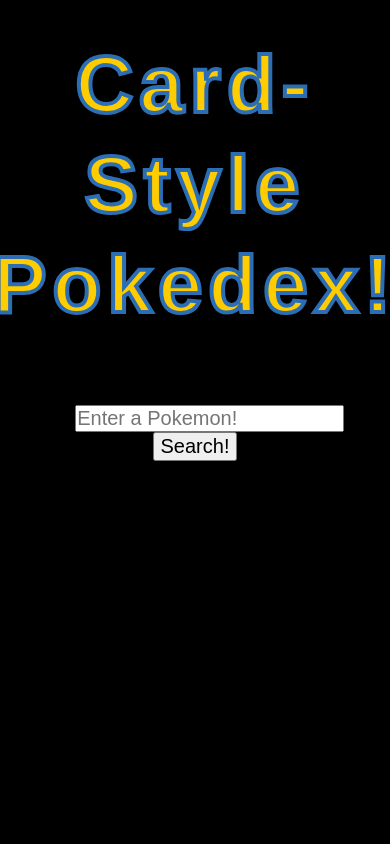
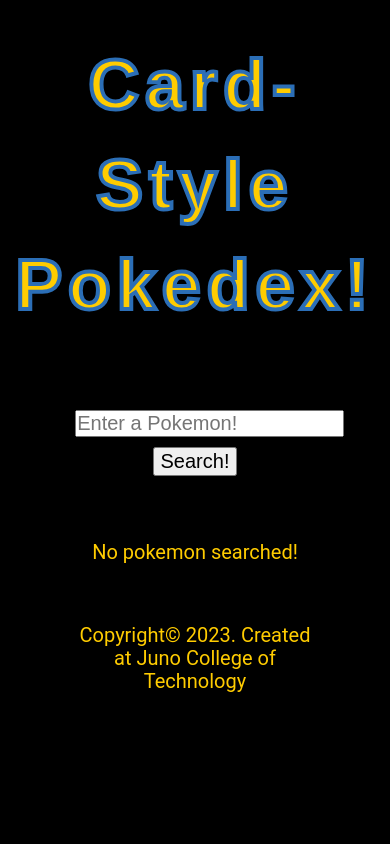
Before and after one commit to wilsonchoi90/cardstyle-pokedex, a React (Create React App) app: page / in a window 390 px wide. Shown: the top 844 px of the page. Built offline with nearby package versions, Linux system fonts and the light colour scheme; a web font is replaced by a local one.

Commit message:
added media queries:

```diff
--- a/src/App.js
+++ b/src/App.js
@@ -1,6 +1,7 @@
 import Header from './components/Header';
 import Form from './components/Form'
 import DisplayPokemon from './components/DisplayPokemon';
+import Footer from './components/Footer';
 import axios from 'axios';
 import { useState } from 'react';
 
@@ -30,6 +31,7 @@
     setPokemonData(pokemonStatistics);
     })).catch ((error) => {
     	alert(`Pokemon not found! Please check the spelling or Pokemon number!`)
+
     })
 }
 
@@ -39,6 +41,7 @@
         		<Header />
         		<Form pokemonFunction={singlePokemon} />
         		<DisplayPokemon showPokemon={pokemonData} />
+				<Footer />
       		</div>
     	</div>
   	);
--- /dev/null
+++ b/src/components/Footer.js
@@ -0,0 +1,14 @@
+const Footer = () => {
+
+    return (
+
+        <div className="footerSection">
+            <div className="wrapper">
+                <p>Copyright&copy; 2023. Created at Juno College of Technology</p>
+            </div>
+        </div>
+
+    );
+};
+
+export default Footer;
--- a/src/index.css
+++ b/src/index.css
@@ -38,14 +38,15 @@
 /* GLOBAL*/
 
 .App {
-    height: 120vh;
+    height: 150vh;
     background: #000;
 }
 
 .header,
 .formSection,
 .noPokemonSection,
-.displayPokemonSection {
+.displayPokemonSection
+.footerSection {
     display: flex;
     justify-content: center;
     align-items: center;
@@ -67,7 +68,6 @@
     align-items: center;
     text-align: center;
     margin: 10px 0;
-
 }
 
 /* FORM SECTION */
@@ -80,18 +80,22 @@
 input {
     justify-content: center;
     align-items: center;
-    margin: 0 5px;
+    margin: 5px;
 }
 
 button {
     cursor: pointer;
-    margin: 0 5px;
+    margin: 5px;
 }
 
 /* NO POKEMON */
 
 .noPokemon {
      text-align: center;
+}
+
+.noPokemon p {
+    color: #ffcc00;
 }
 
 
@@ -101,6 +105,7 @@
     display: flex;
     justify-content: center;
     align-items: center;
+    padding: 25px 0;
 }
 
 .pokemonCardDisplay {
@@ -122,6 +127,7 @@
     justify-content: space-evenly;
     align-items: center;
     align-content: center;
+    text-align: center;
     padding: 10px 0;
 }
 
@@ -151,15 +157,32 @@
     text-align: center;
 }
 
+/* FOOTER SECTION */
 
+.footerSection {
+    padding: 25px 0;
+    align-content: center;
+}
 
+.footerSection p {
+    color: #ffcc00;
+    text-align: center;
+    margin: 10px 0;
+}
 
-@media (max-widt: 495px) {
-    .pokemonCardDisplay {
+@media (max-width: 495px) {
 
-        width: 100%;
+    .header h1 {
+        font-size: 3.5rem;
+        -webkit-text-stroke: 4px #2b6eb6;
     }
 
+    .pokemonCardContainer {
+        max-width: 100%;
+    }
+    .pokemonCardDisplay {
+        width: 280px;
+    }
 
 }
 
```
